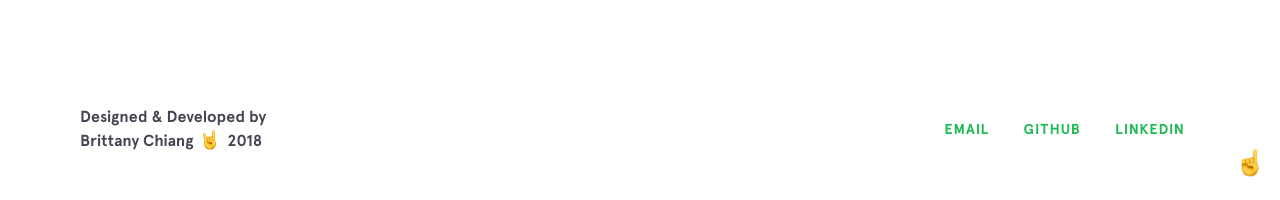
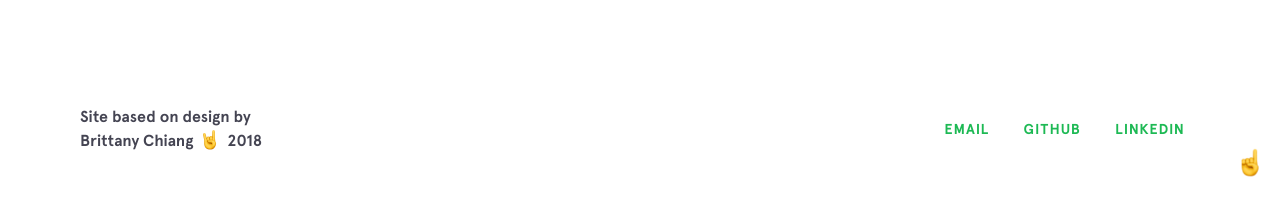
Before and after one commit to belowwind-islander/belowwind-islander.github.io, a Jekyll site: the page built from index.html, in a window 1280 px wide and 900 px high, scrolled down 4607 px. Shown: the part 697-897 px from the top of the window. Built offline with Jekyll 4.4.1, drawn with Linux system fonts in a browser that asks for light colours; nearby versions of some CDN libraries.

Commit message:
Thank you Brittany

```diff
--- a/_includes/footer.html
+++ b/_includes/footer.html
@@ -1,12 +1,11 @@
 <footer class="footer">
   <div class="footer__copyright">
     <div class="top">
-      <span>Designed &amp; Developed by</span>
+      <span>Site based on design by</span>
     </div>
     <div class="bottom">
-      <span>Brittany Chiang</span>
-      <img class="emoji" src="{{site.baseurl}}/img/emojis/rockon.png" alt="emoji">
-      <span>2018</span>
+      <a class="underline-link" href="https://github.com/bchiang7/bchiang7.github.io" target="_blank">Brittany Chiang <img class="emoji" src="{{site.baseurl}}/img/emojis/rockon.png" alt="emoji">
+        <span>2018</a>
     </div>
   </div>
   <div class="footer__links">
```
